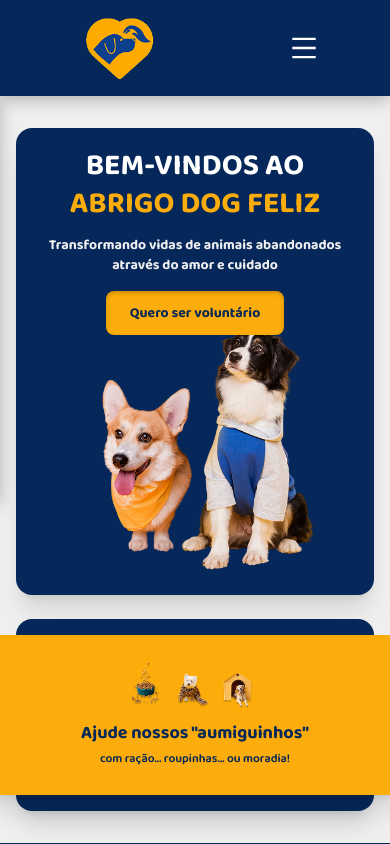
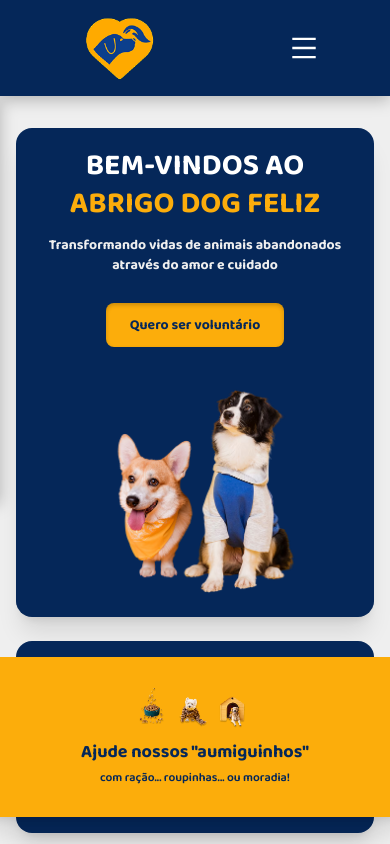
Before and after one commit to Projeto-Extensao-SPTech/front-end, a React (Vite) app: page / in a window 390 px wide. Shown: the top 844 px of the page. Built offline with nearby package versions, Linux system fonts and the light colour scheme.

Commit message:
subindo ajustes na seção da home

```diff
--- a/src/components/sections/Sobre.jsx
+++ b/src/components/sections/BemVindos.jsx
@@ -1,7 +1,7 @@
 import Button from '../ui/Button'
 import { Link } from 'react-scroll'
 
-export default function Sobre() {
+export default function BemVindos() {
     return (
         <div className="min-h-[50vh] flex items-center justify-center bg-[#EFEFEF] py-8 relative z-10">
 
@@ -21,7 +21,7 @@ export default function Sobre() {
                             Transformando vidas de animais abandonados através do amor e cuidado
                         </p>
 
-                        <div className="mt-1">
+                        <div className="mt-4 lg:mt-1"> {/* Aumentei o margin-top no mobile */}
                             <Link to="voluntariado" spy={true} smooth={true} duration={500}>
                                 <Button
                                     className="shadow-[inset_0_2px_4px_0_rgba(0,0,0,0.2)] bg-[#FCAD0B] hover:bg-[#052759] hover:[#052759] text-sm mx-auto"
@@ -32,11 +32,11 @@ export default function Sobre() {
                         </div>
                     </div>
 
-                    <div className="flex justify-center lg:justify-end w-full lg:w-1/2 -mt-4 lg:mt-0">
+                    <div className="flex justify-center lg:justify-end w-full lg:w-1/2 mt-4 lg:-mt-6"> {/* Removi -mt-4 do mobile e adicionei mt-4 */}
                         <img
                             src="/img-pets1-sobre.png"
                             alt="Cachorros felizes do abrigo"
-                            className="w-72 md:w-80 lg:w-96 h-auto rounded-lg transform hover:scale-105 transition-transform duration-300 -mt-6"
+                            className="w-60 sm:w-72 md:w-80 lg:w-96 h-auto rounded-lg transform hover:scale-105 transition-transform duration-300"
                         />
                     </div>
                 </div>
@@ -49,7 +49,7 @@ export default function Sobre() {
                             <img
                                 src="/imgs-sobre.png"
                                 alt="Ajude nossos amigos"
-                                className="w-32 md:w-36 lg:w-60 h-auto rounded-lg transform hover:scale-105 transition-transform duration-300 mb-2"
+                                className="w-28 sm:w-32 md:w-36 lg:w-60 h-auto rounded-lg transform hover:scale-105 transition-transform duration-300 mb-2"
                             />
 
                             <p className="text-[#052759] text-lg font-bold mb-1">
--- a/src/pages/Home.jsx
+++ b/src/pages/Home.jsx
@@ -1,12 +1,12 @@
-import Sobre from '../components/sections/Sobre'
 import Participar from '../components/sections/Participar'
 import Adotados from '../components/sections/Adotados'
 import FaleConosco from '../components/sections/FaleConosco'
+import BemVindos from '../components/sections/BemVindos'
 
 export default function Home() {
     return (
         <div>
-            <Sobre />
+            <BemVindos />
             <Participar />
             <Adotados />
             <FaleConosco />
```
